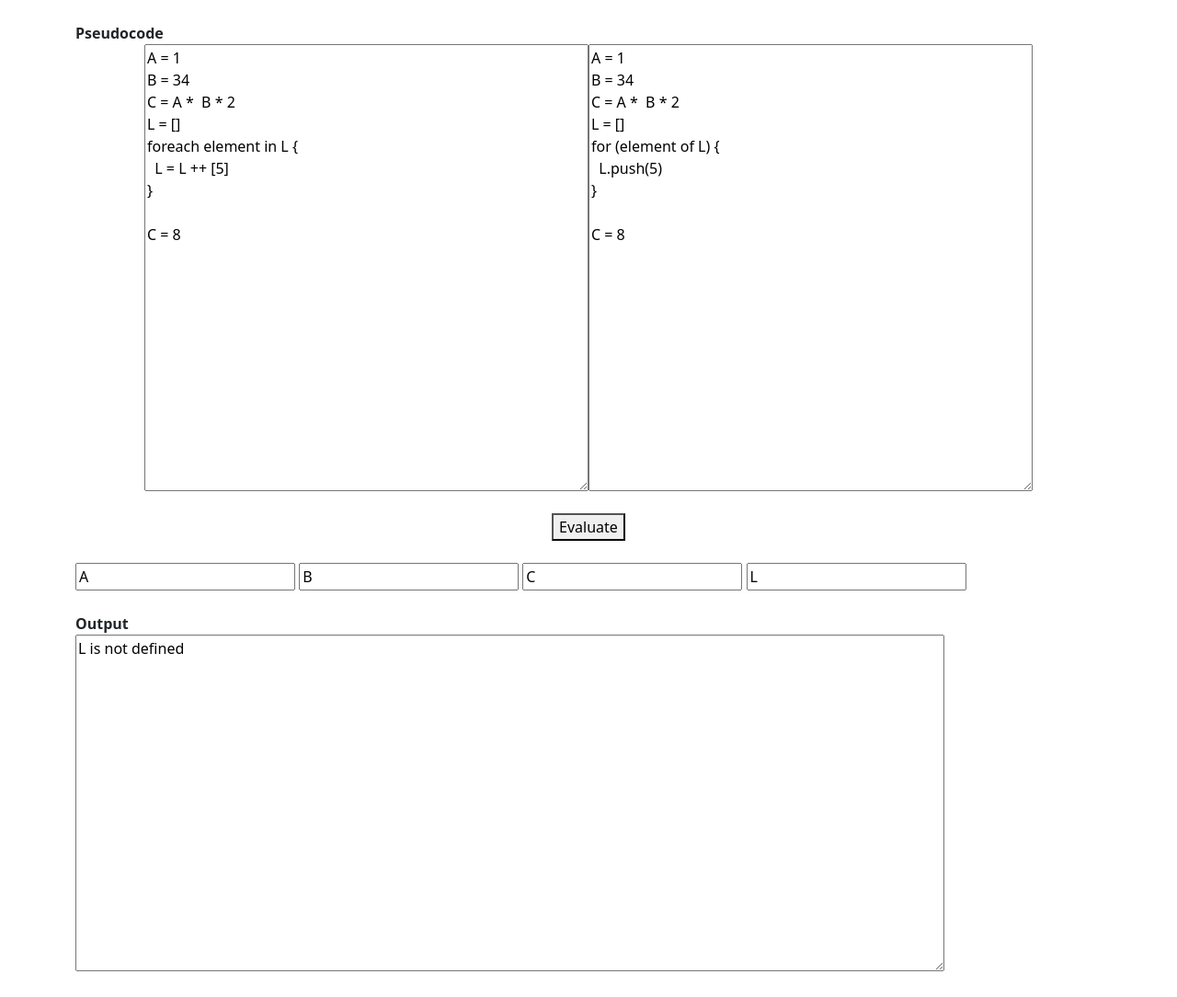
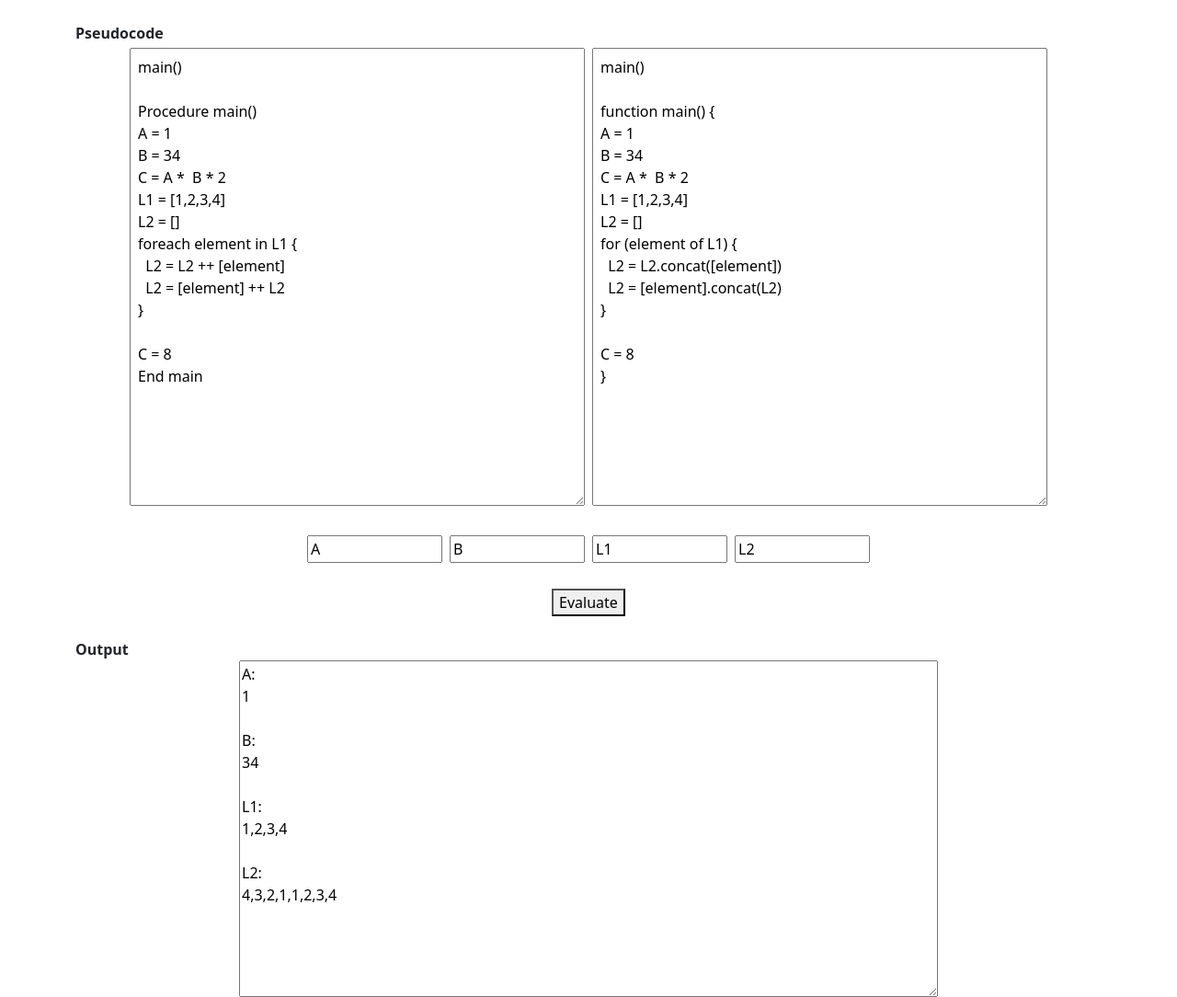
Before and after one commit to krishnan314/pseudocode, a plain HTML site: page index.html in a window 1280 px wide. Shown: the whole page at 92% size. Before the commit the page ends 1062 px from the top, so only its background shows below. Drawn offline with nearby package versions, Linux system fonts and the light colour scheme.

Commit message:
added parsing procedure

```diff
--- a/index.html
+++ b/index.html
@@ -30,23 +30,25 @@
     <div>
       <br /><b>Pseudocode</b><br />
       <div class="d-flex flex-row justify-content-center">
-        <textarea id="code-editor" rows="20" cols="50"></textarea>
-        <textarea id="js-code" rows="20" cols="50" readonly></textarea>
+        <textarea id="code-editor" rows="20" cols="50" class="m-1 p-2"></textarea>
+        <textarea id="js-code" rows="20" cols="50" class="m-1 p-2" readonly></textarea>
       </div>
+    </div>
+    <br />
+    <div id="code-variables" class="d-flex justify-content-center">
+      <input class="variable m-1" type="text" value="A" size="10">
+      <input class="variable m-1" type="text" value="B" size="10">
+      <input class="variable m-1" type="text" value="L1" size="10">
+      <input class="variable m-1" type="text" value="L2" size="10">
     </div>
     <br />
     <div class="d-flex justify-content-center">
       <button onclick="evaluateCode()">Evaluate</button>
     </div>
-    <br />
-    <div id="code-variables">
-      <input class="variable" type="text" value="A">
-      <input class="variable" type="text" value="B">
-      <input class="variable" type="text" value="C">
-      <input class="variable" type="text" value="L">
+    <br /><b>Output</b><br />
+    <div class="d-flex justify-content-center">
+      <textarea id="code-output" rows="15" cols="80" readonly></textarea>
     </div>
-    <br /><b>Output</b><br />
-    <textarea id="code-output" rows="15" cols="100" readonly></textarea>
   </div>
   <script src="scripts.js"></script>
 </body>
--- a/scripts.js
+++ b/scripts.js
@@ -363,16 +363,44 @@ var dataset = {
   ],
 };
 let editor = document.getElementById("code-editor");
-editor.value = `A = 1
+editor.value = `main()
+
+Procedure main()
+A = 1
 B = 34
 C = A *  B * 2
-L = []
-foreach element in L {
-  L = L ++ [5]
+L1 = [1,2,3,4]
+L2 = []
+foreach element in L1 {
+  L2 = L2 ++ [element]
+  L2 = [element] ++ L2
 }
 
 C = 8
+End main
 `;
+
+// predefined functions
+
+function first(L) {
+  return L[0];
+}
+
+function last() {
+  return L[L.length - 1];
+}
+
+function init() {
+  return L.slice(0, -1);
+}
+
+function rest() {
+  return L.slice(1);
+}
+
+function keys(obj) {
+  return Object.keys(obj);
+}
 
 function evaluateCode() {
   console.clear();
@@ -385,13 +413,14 @@ function evaluateCode() {
   output.value = "";
   jsCode.value = editor.value;
 
-  LIST_CONCATENATION = /(\w+)\s*=\s*\1\s*\+\+\s*(.+)/;
+  LIST_CONCATENATION = /(\w+)\s*=\s*(\S+)\s*\+\+\s*(\S+)/;
   FOREACH_DEFINITION = /foreach\s*(\S+)\s+in\s+(\S+)/i;
+  FUNCTION_BLOCK_START = /Procedure\s+(\w+)\((.*)\)/;
+  FUNCTION_BLOCK_END = /End\s+(\w+)/;
 
   // parsing foreach definition
-  {
+  while (jsCode.value.match(FOREACH_DEFINITION)) {
     let matched = jsCode.value.match(FOREACH_DEFINITION);
-    console.log(matched)
     jsCode.value = jsCode.value.replace(
       FOREACH_DEFINITION,
       `for (${matched[1]} of ${matched[2]})`
@@ -399,23 +428,45 @@ function evaluateCode() {
   }
 
   // parsing list contactenation
-  {
+  while (jsCode.value.match(LIST_CONCATENATION)) {
     let matched = jsCode.value.match(LIST_CONCATENATION);
-    console.log(matched)
     jsCode.value = jsCode.value.replace(
       LIST_CONCATENATION,
-      `${matched[1]}.push(${matched[2].replace("[", "").replace("]", "")})`
+      matched[1] == matched[2]
+        ? `${matched[1]} = ${matched[1]}.concat(${matched[3]})`
+        : `${matched[1]} = ${matched[2]}.concat(${matched[1]})`
     );
   }
 
-  eval(jsCode);
+  // function block
+  while (jsCode.value.match(FUNCTION_BLOCK_START)) {
+    let matched = jsCode.value.match(FUNCTION_BLOCK_START);
+    console.log(matched)
+    jsCode.value = jsCode.value.replace(
+      FUNCTION_BLOCK_START,
+      `function ${matched[1]}(${matched[2]}) {`
+    );
+  }
+
+  while (jsCode.value.match(FUNCTION_BLOCK_END)) {
+    let matched = jsCode.value.match(FUNCTION_BLOCK_END);
+    console.log(matched)
+    jsCode.value = jsCode.value.replace(
+      FUNCTION_BLOCK_END,
+      `}`
+    );
+  }
+
+  // console.log(jsCode.value)
+  eval(jsCode.value);
 
   for (let variable of variables) {
     try {
       output.value =
-        output.value + `${variable.value}:\n${eval(variable.value)}` + "\n\n";
+        output.value + `${variable.value}:\n${this[variable.value]}` + "\n\n";
     } catch (error) {
-      output.value = error.message;
+      output.value += error.message + "\n";
+      console.log(error);
     }
   }
 }
```
